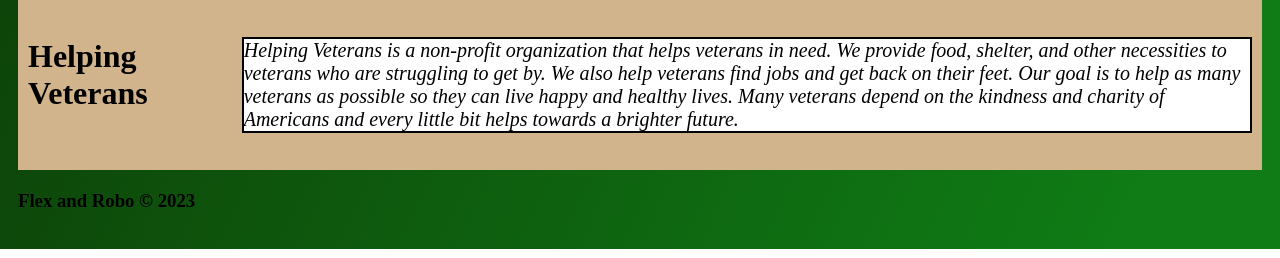
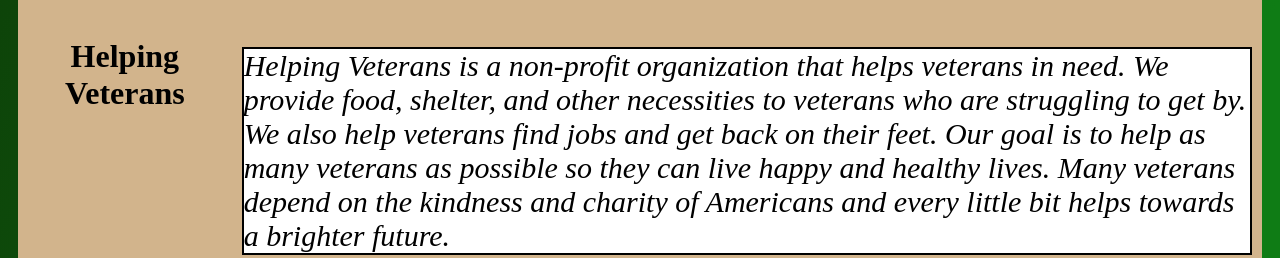
Before and after one commit to reo113/TTP_Lab2, a plain HTML site: page index.html in a window 1280 px wide. Shown: the part 587-845 px from the top of the page. Drawn offline with Linux system fonts and the light colour scheme.

Commit message:
fix styles

```diff
--- a/styles.css
+++ b/styles.css
@@ -40,9 +40,8 @@
   padding: 10px;
 }
 
-.banner-text-title {
+#banner-text-title {
   text-align: center;
-  align-items: center;
 }
 
 .navbar {
@@ -50,7 +49,7 @@
 }
 p {
   color: black;
-  font-size: 20px;
+  font-size: 30px;
   display: flex;
   width: 100%;
   grid-template-columns: repeat(1, minmax(auto, 200px));
```
